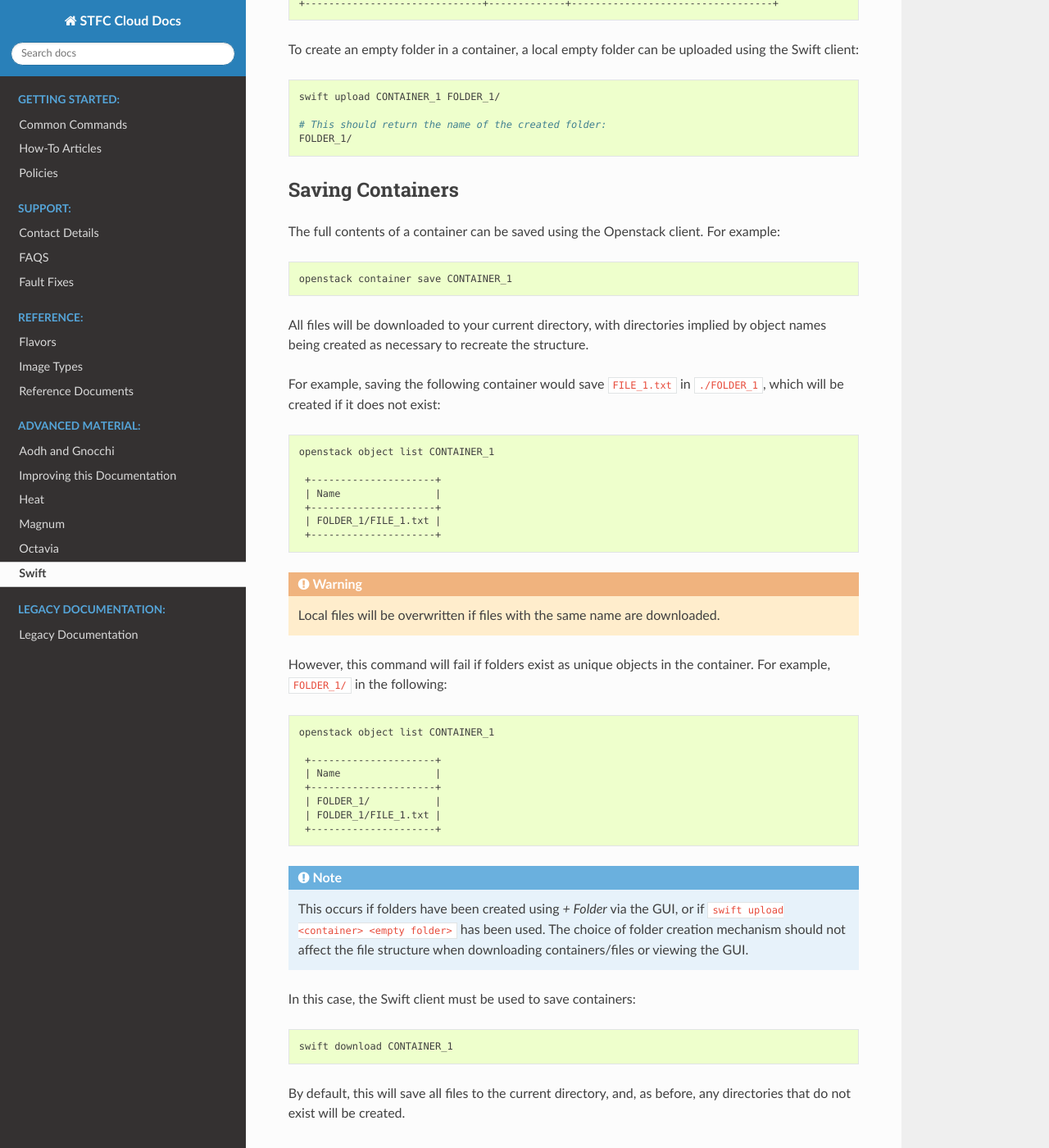
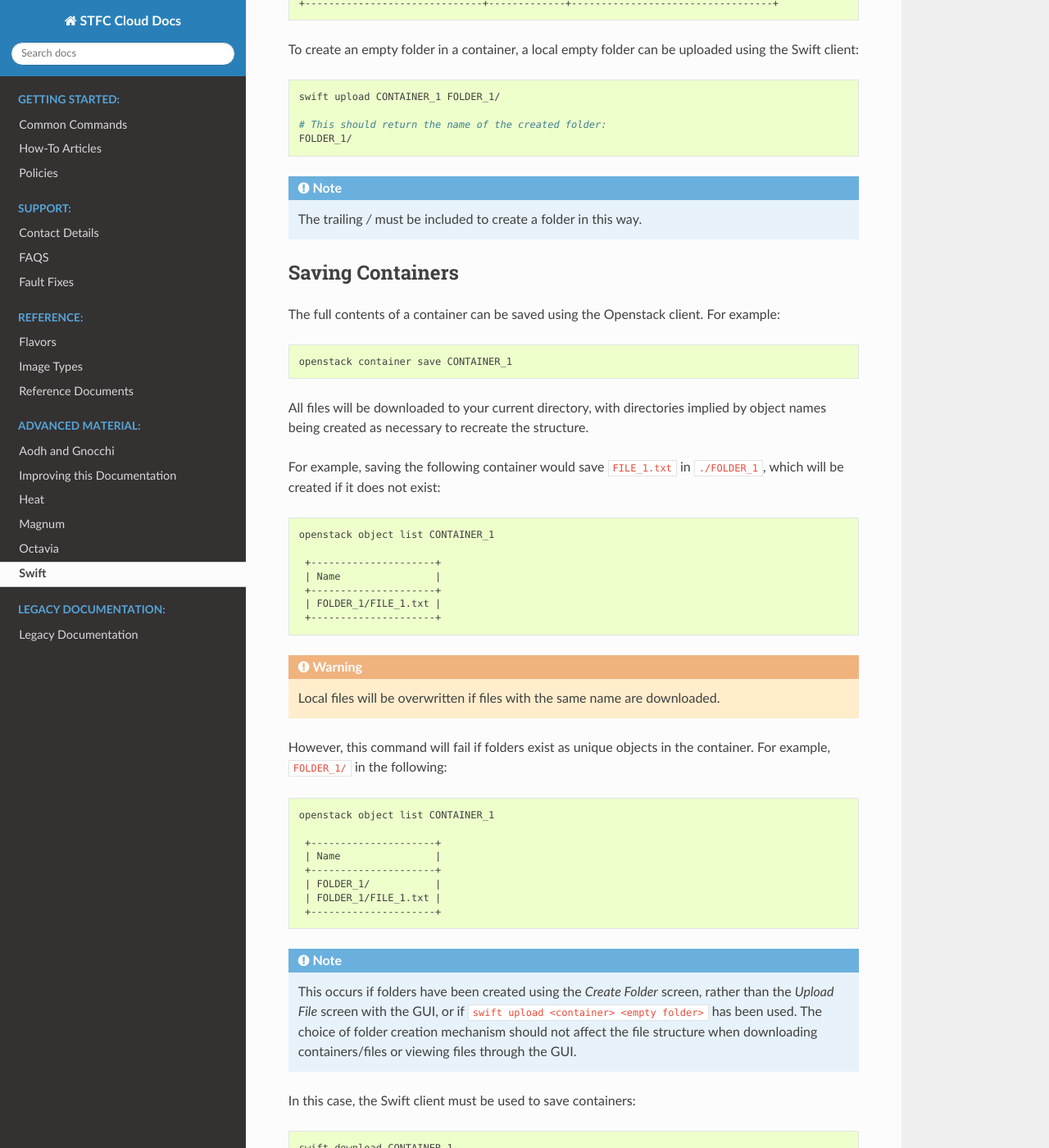
Before and after one commit to stfc/cloud-docs, a Sphinx documentation site: the page built from source/Swift/CLI.rst, in a window 1280 px wide and 1400 px high, scrolled down 7292 px. Shown: the whole window at 82% size. Built offline with Sphinx 7.4.7 and the Read the Docs theme 2.0.0, drawn with Linux system fonts in a browser that asks for light colours.

Commit message:
Minor changes to notes

```diff
--- a/source/Swift/CLI.rst
+++ b/source/Swift/CLI.rst
@@ -425,6 +425,11 @@ To create an empty folder in a container, a local empty folder can be uploaded u
   FOLDER_1/
 
 
+.. note::
+
+  The trailing `/` must be included to create a folder in this way.
+
+
 .. _swift_cli_save_containers:
 
 Saving Containers
@@ -472,8 +477,8 @@ However, this command will fail if folders exist as unique objects in the contai
 
 .. note::
 
-  This occurs if folders have been created using `+ Folder` via the GUI, or if ``swift upload <container> <empty folder>`` has been used.
-  The choice of folder creation mechanism should not affect the file structure when downloading containers/files or viewing the GUI.
+  This occurs if folders have been created using the `Create Folder` screen, rather than the `Upload File` screen with the GUI, or if ``swift upload <container> <empty folder>`` has been used.
+  The choice of folder creation mechanism should not affect the file structure when downloading containers/files or viewing files through the GUI.
 
 
 In this case, the Swift client must be used to save containers:
```
